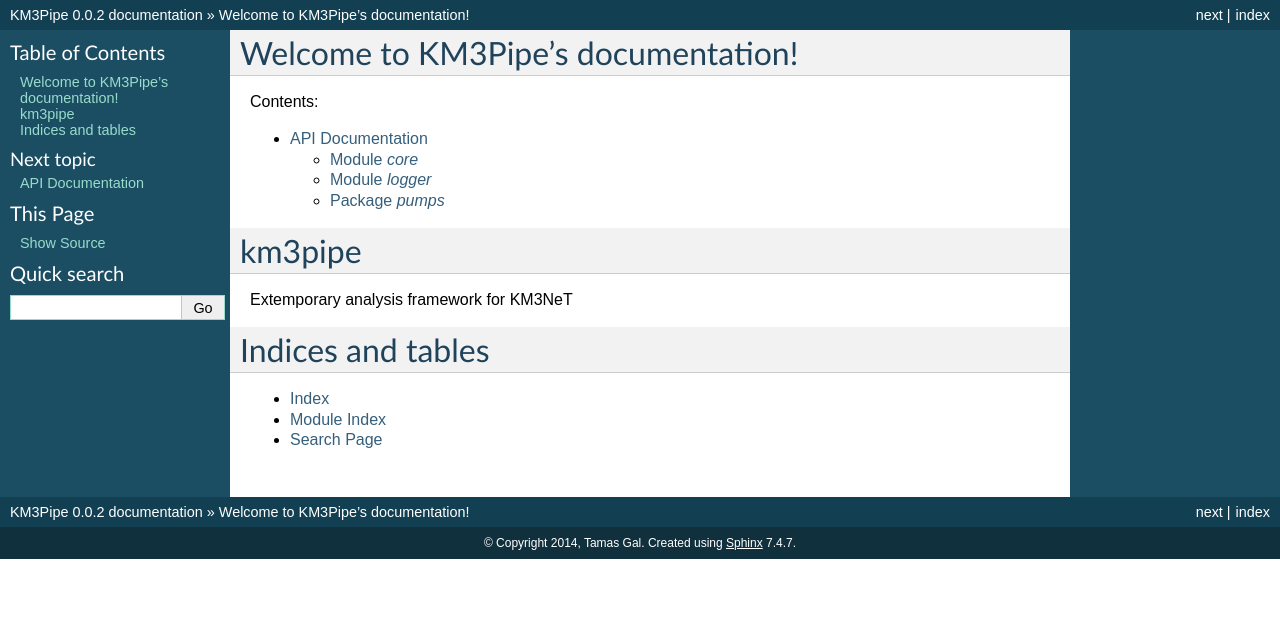
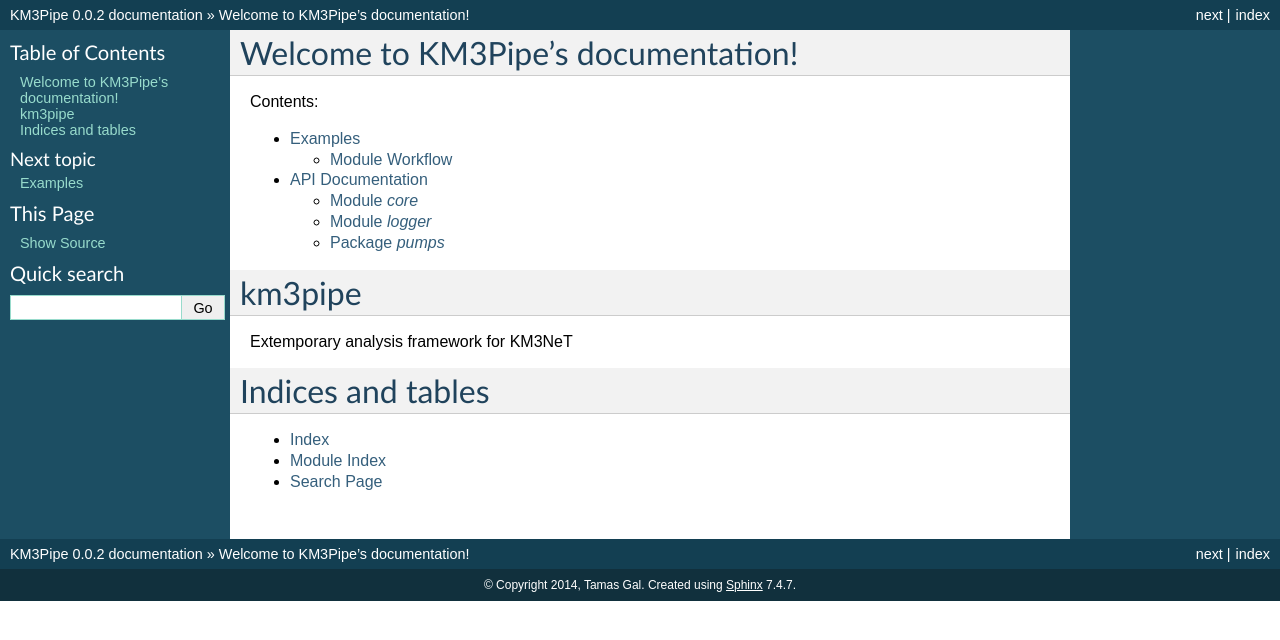
Before and after one commit to tamasgal/km3pipe, a Sphinx documentation site: the page built from docs/index.rst, in a window 1280 px wide. Shown: the top 640 px of the page. Built offline with Sphinx 7.4.7, drawn with Linux system fonts in a browser that asks for light colours; formulas are drawn with MathJax 3.

Commit message:
Shows some examples

```diff
--- a/docs/api.rst
+++ b/docs/api.rst
@@ -4,19 +4,19 @@
 =================
 
 Module `core`
--------------------
+-------------
 
 .. automodule:: km3pipe.core
     :members:
 
 Module `logger`
--------------------
+---------------
 
 .. automodule:: km3pipe.logger
     :members:
 
 Package `pumps`
--------------------
+---------------
 
 .. automodule:: km3pipe.pumps.daq
     :members:
--- /dev/null
+++ b/docs/examples.rst
@@ -0,0 +1,11 @@
+.. _examples:
+
+Examples
+========
+
+Module Workflow
+---------------
+
+.. literalinclude:: ../examples/module_workflow.py
+   :language: python
+   :linenos:
--- a/docs/index.rst
+++ b/docs/index.rst
@@ -11,6 +11,7 @@
 .. toctree::
    :maxdepth: 3
 
+   examples
    api
 
 .. include:: ../README.md
```
